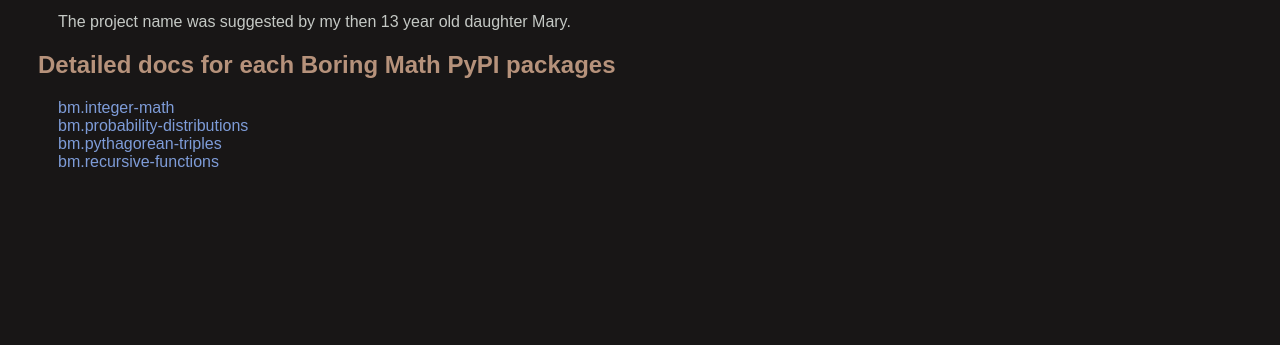
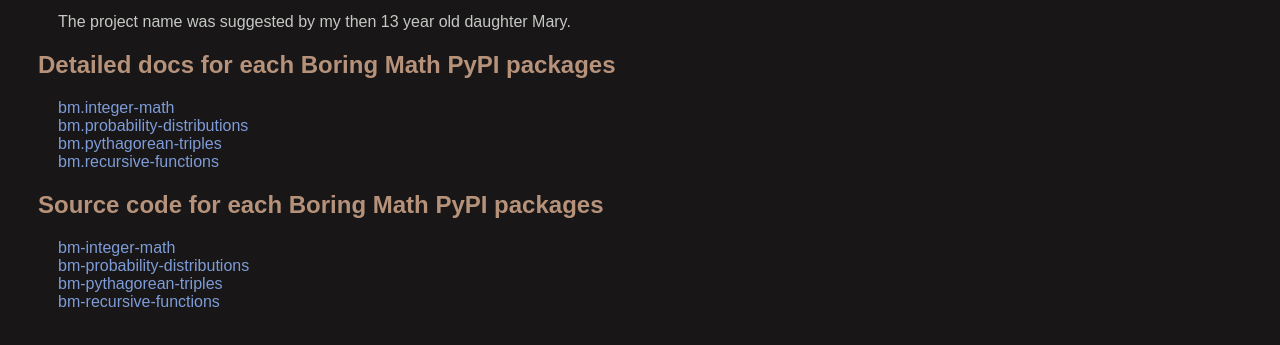
Before and after one commit to grscheller/bm-docs, a plain HTML site: page docs/index.html in a window 1280 px wide. Shown: the part 119-464 px from the top of the page. Drawn offline with Linux system fonts and the light colour scheme.

Commit message:
dded cross linking to GitHub repos
- for docs/index.html

```diff
--- a/docs/index.html
+++ b/docs/index.html
@@ -29,6 +29,14 @@
         <a href="recursive-functions/">bm.recursive-functions</a><br>
       </p>
 
+    <h2>Source code for each Boring Math PyPI packages</h2>
+      <p>
+        <a href="https://github.com/grscheller/bm-integer-math">bm-integer-math</a><br>
+        <a href="https://github.com/grscheller/bm-probability-distributions">bm-probability-distributions</a><br>
+        <a href="https://github.com/grscheller/bm-pythagorean-triples">bm-pythagorean-triples</a><br>
+        <a href="https://github.com/grscheller/bm-recursive-functions">bm-recursive-functions</a><br>
+      </p>
+
 </body>
 
 </html>
```
